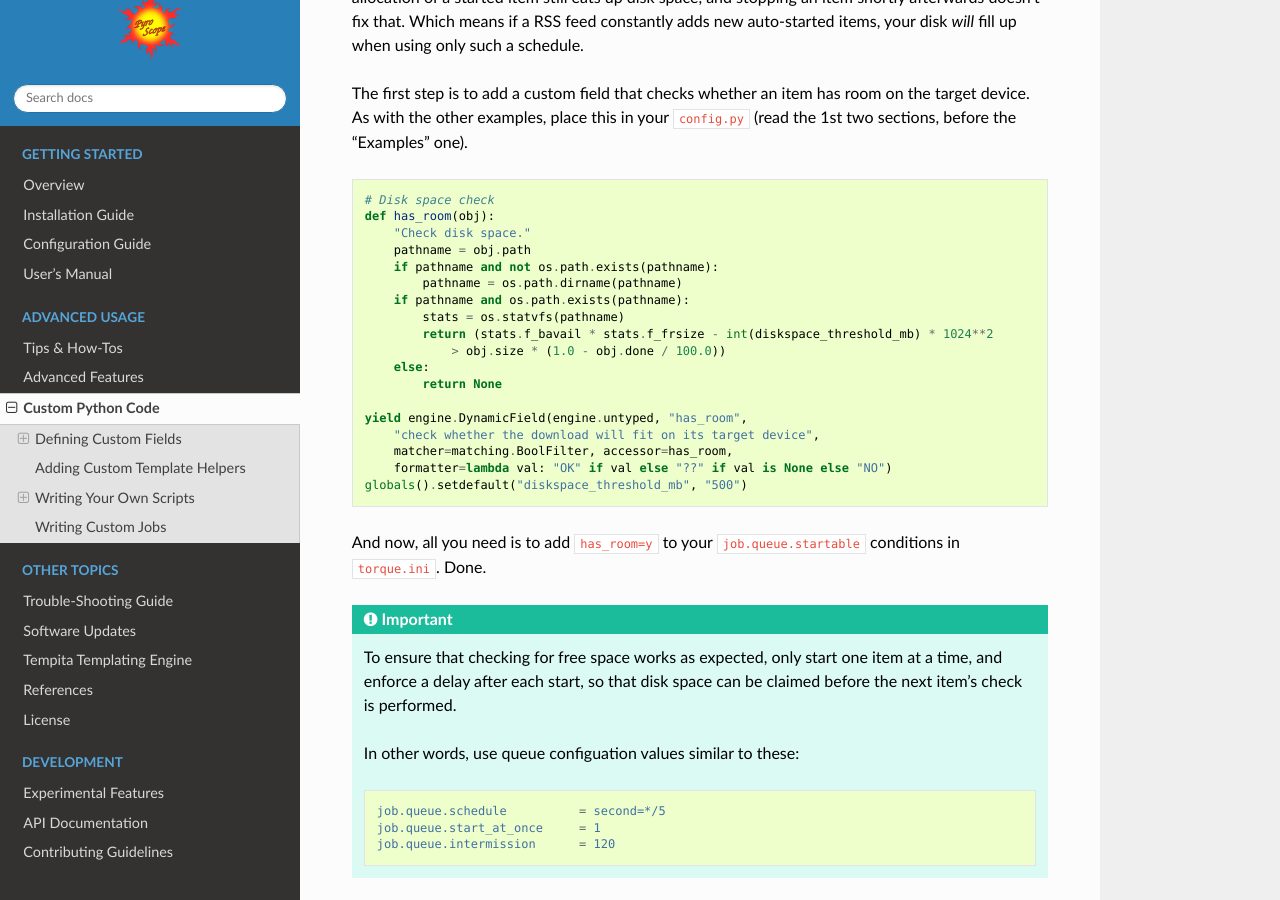
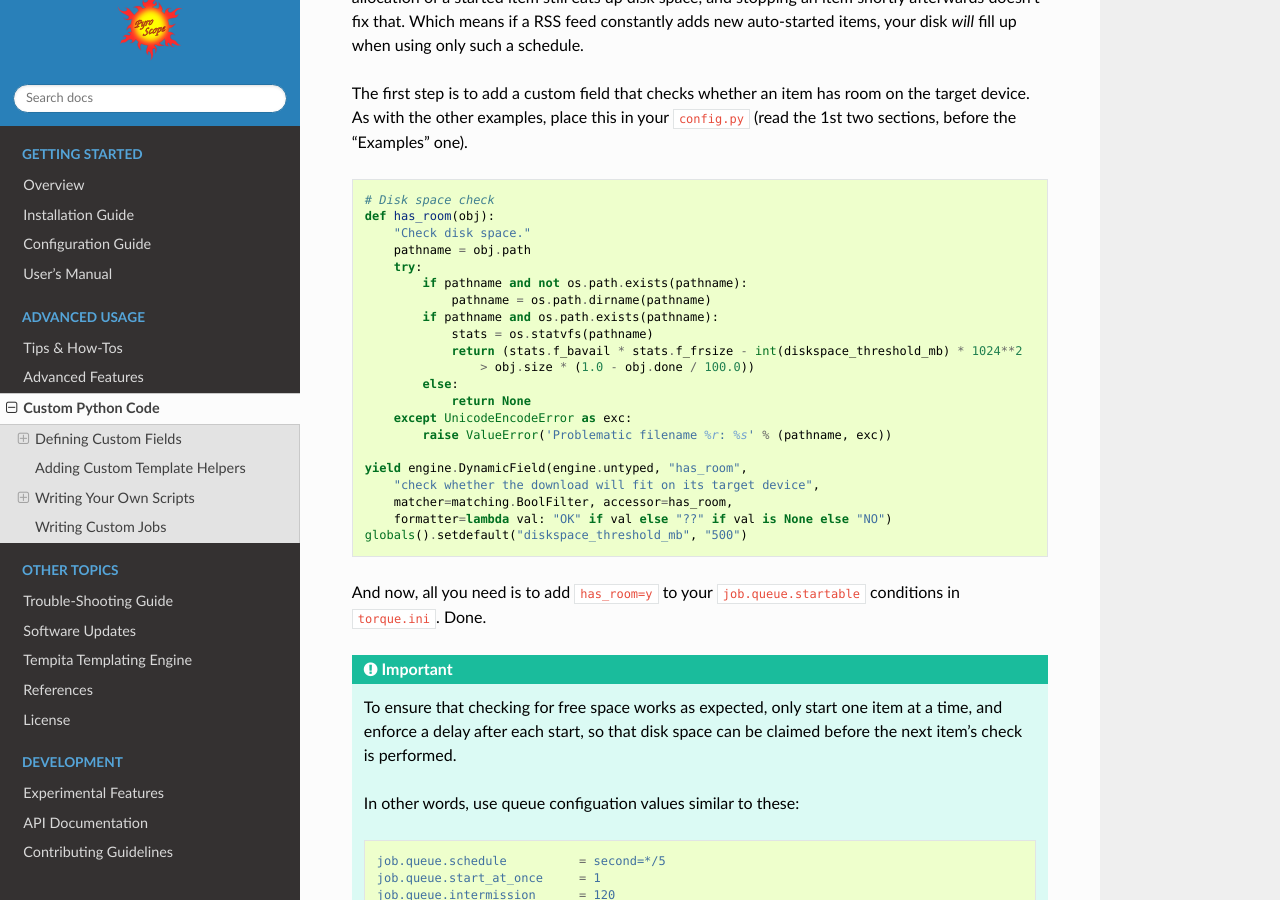
Before and after one commit to pyroscope/pyrocore, a Sphinx documentation site: the page built from docs/custom.rst, in a window 1280 px wide and 900 px high, scrolled down 3764 px. Built offline with Sphinx 7.4.7 and the Read the Docs theme 2.0.0, drawn with Linux system fonts in a browser that asks for light colours.

Commit message:
docs: better problem reporting for has_room()

```diff
--- a/docs/custom-fields.rst
+++ b/docs/custom-fields.rst
@@ -219,14 +219,17 @@ your ``config.py`` (read the 1st two sections, before the “Examples” one).
         def has_room(obj):
             "Check disk space."
             pathname = obj.path
-            if pathname and not os.path.exists(pathname):
-                pathname = os.path.dirname(pathname)
-            if pathname and os.path.exists(pathname):
-                stats = os.statvfs(pathname)
-                return (stats.f_bavail * stats.f_frsize - int(diskspace_threshold_mb) * 1024**2
-                    > obj.size * (1.0 - obj.done / 100.0))
-            else:
-                return None
+            try:
+                if pathname and not os.path.exists(pathname):
+                    pathname = os.path.dirname(pathname)
+                if pathname and os.path.exists(pathname):
+                    stats = os.statvfs(pathname)
+                    return (stats.f_bavail * stats.f_frsize - int(diskspace_threshold_mb) * 1024**2
+                        > obj.size * (1.0 - obj.done / 100.0))
+                else:
+                    return None
+            except UnicodeEncodeError as exc:
+                raise ValueError('Problematic filename %r: %s' % (pathname, exc))
 
         yield engine.DynamicField(engine.untyped, "has_room",
             "check whether the download will fit on its target device",
```
